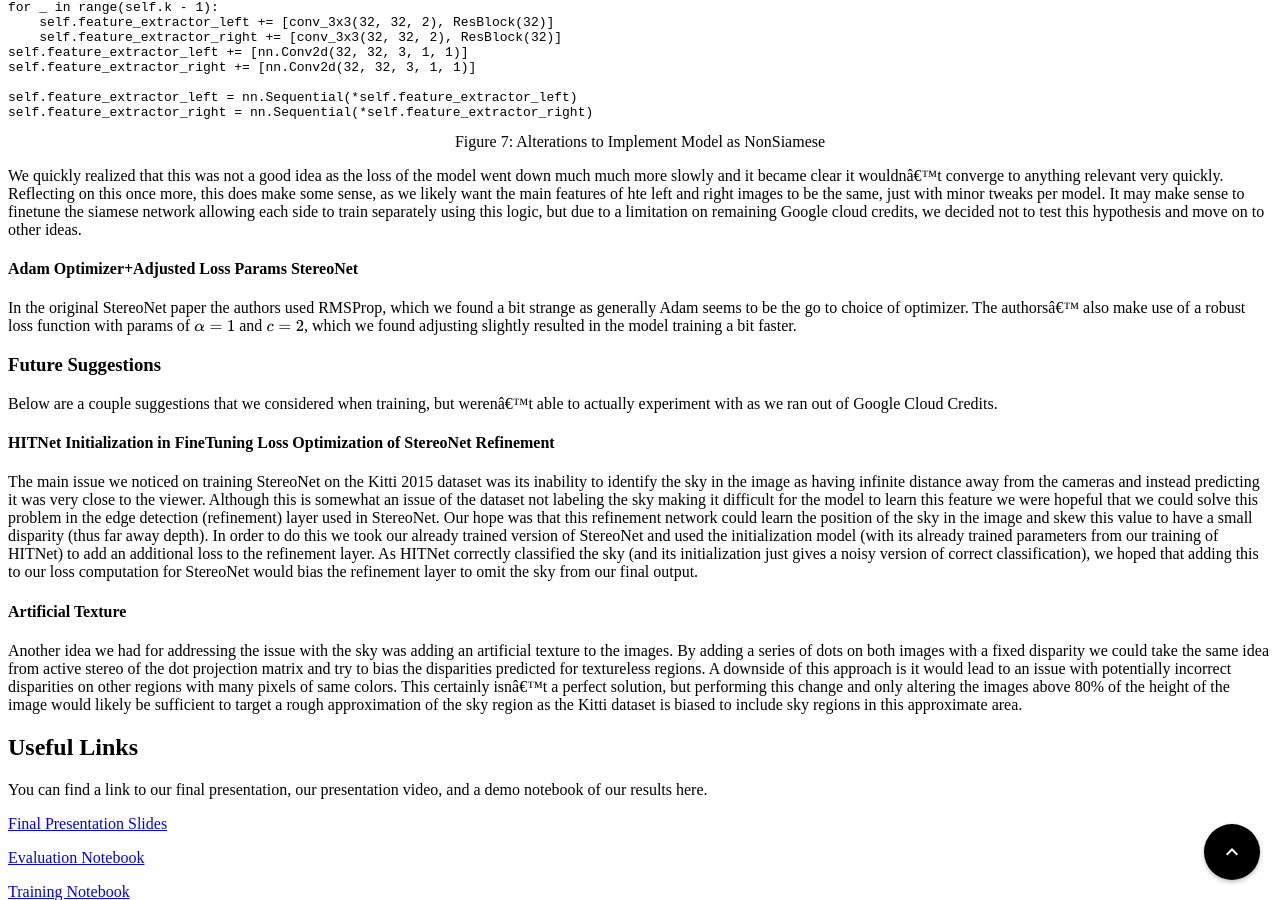
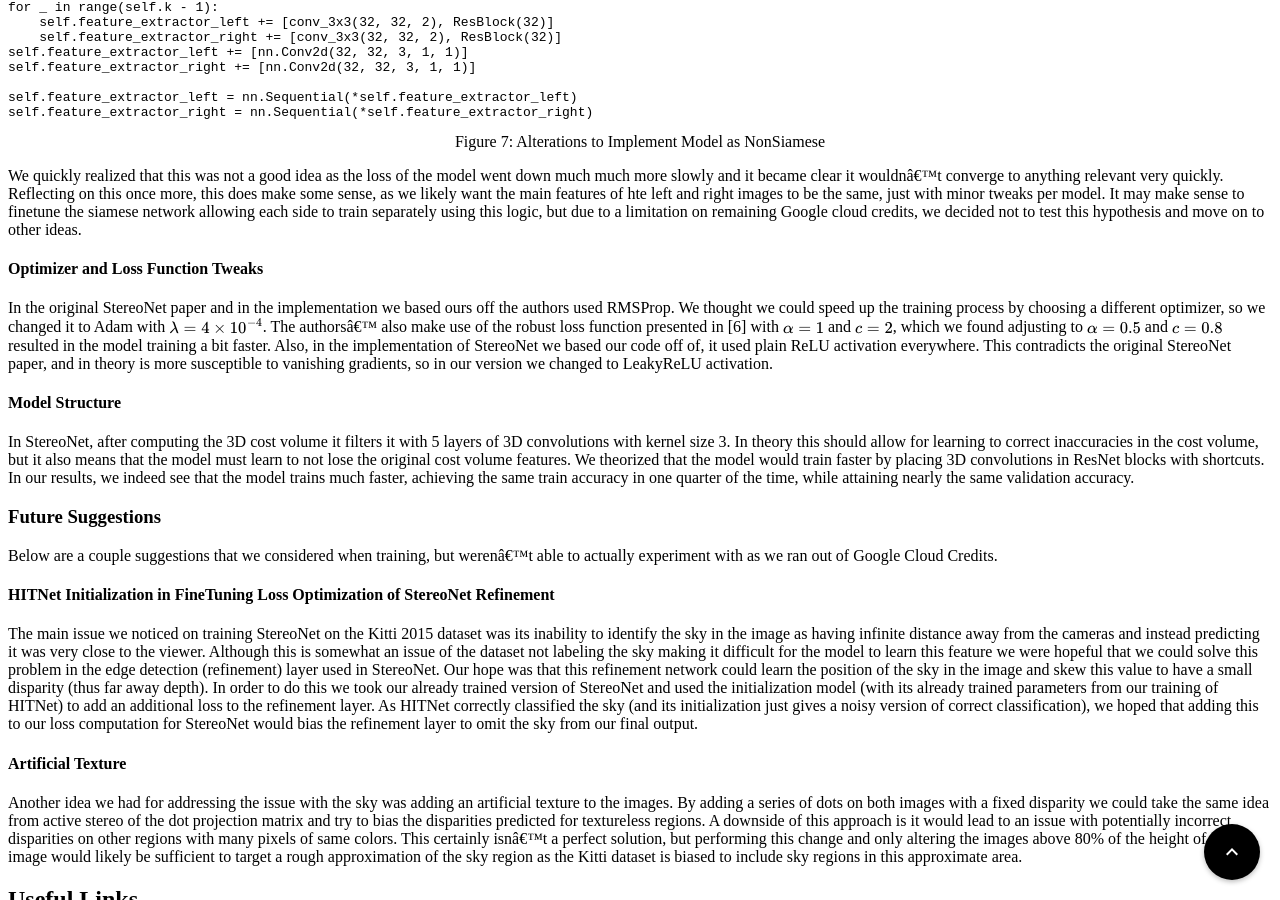
Before and after one commit to UCLAdeepvision/CS188-Projects-2022Winter, a Jekyll site: the page built from _posts/2021-01-27-team25-stereo-depth-vision.md, in a window 1280 px wide and 900 px high, scrolled down 10052 px. Built offline with Jekyll 4.4.1, drawn with Linux system fonts in a browser that asks for light colours.

Commit message:
write about model changes

```diff
--- a/_posts/2021-01-27-team25-stereo-depth-vision.md
+++ b/_posts/2021-01-27-team25-stereo-depth-vision.md
@@ -331,8 +331,21 @@
 
 We quickly realized that this was not a good idea as the loss of the model went down much much more slowly and it became clear it wouldn't converge to anything relevant very quickly. Reflecting on this once more, this does make some sense, as we likely want the main features of hte left and right images to be the same, just with minor tweaks per model. It may make sense to finetune the siamese network allowing each side to train separately using this logic, but due to a limitation on remaining Google cloud credits, we decided not to test this hypothesis and move on to other ideas.
 
-#### Adam Optimizer+Adjusted Loss Params StereoNet
-In the original StereoNet paper the authors used RMSProp, which we found a bit strange as generally Adam seems to be the go to choice of optimizer. The authors' also make use of a robust loss function with params of $$\alpha = 1$$ and $$ c = 2$$, which we found adjusting slightly resulted in the model training a bit faster.
+#### Optimizer and Loss Function Tweaks
+In the original StereoNet paper and in the implementation we based ours off the authors used RMSProp.
+We thought we could speed up the training process by choosing a different optimizer, so we changed it to Adam with $\lambda = 4\times10^{-4}$.
+The authors' also make use of the robust loss function presented in [6] with $$\alpha = 1$$ and $$ c = 2$$, which we found adjusting to $ \alpha=0.5 $ and $ c = 0.8 $ resulted in the model training a bit faster.
+Also, in the implementation of StereoNet we based our code off of, it used plain ReLU activation everywhere.
+This contradicts the original StereoNet paper, and in theory is more susceptible to vanishing gradients, so in our version we changed to
+LeakyReLU activation.
+
+#### Model Structure
+In StereoNet, after computing the 3D cost volume it filters it with 5 layers of 3D convolutions with kernel size 3.
+In theory this should allow for learning to correct inaccuracies in the cost volume, but it also means that the model must learn
+to not lose the original cost volume features.
+We theorized that the model would train faster by placing 3D convolutions in ResNet blocks with shortcuts.
+In our results, we indeed see that the model trains much faster, achieving the same train accuracy in one quarter of the time,
+while attaining nearly the same validation accuracy.
 
 <!-- TODO(morleyd) Results for this model displayed here -->
 
```
